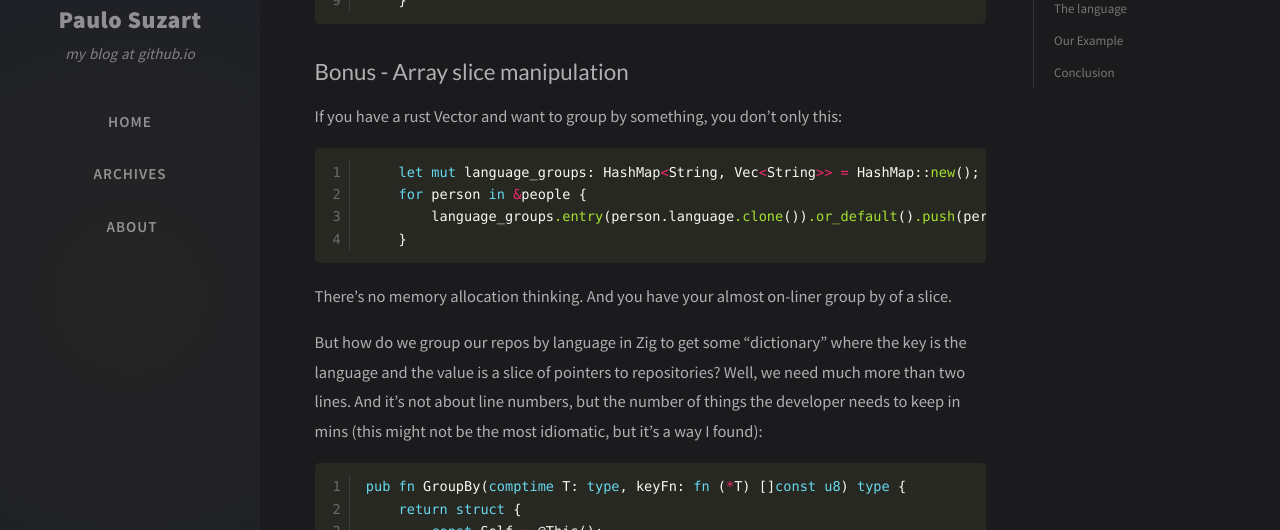
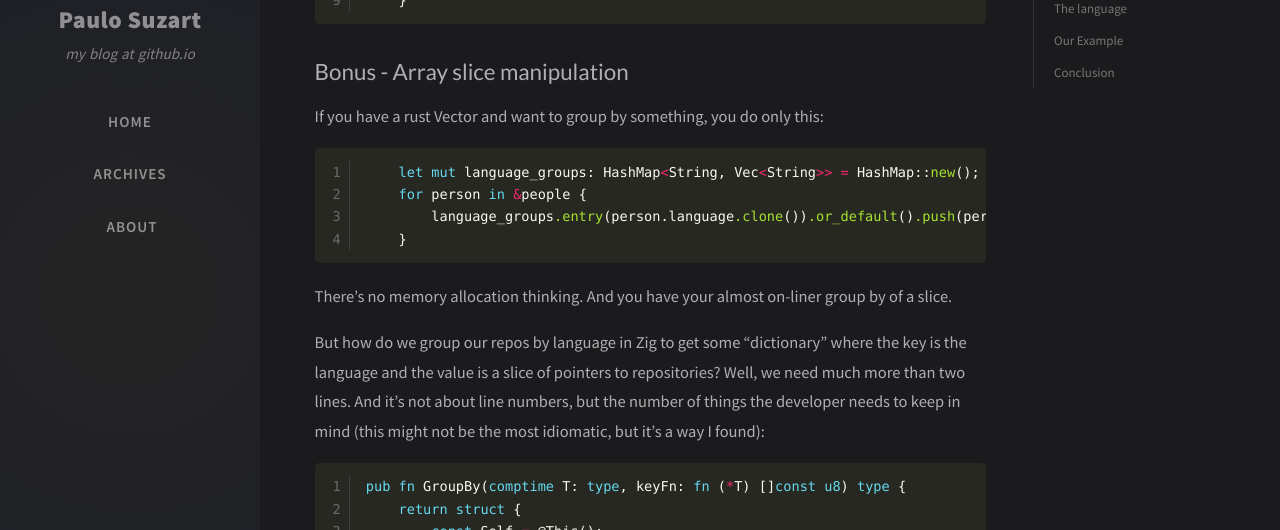
Before and after one commit to paulosuzart/paulosuzart.github.io, a Jekyll site: the page built from _posts/2025-01-05-trying-zig-http-client-and-json-parser.md, in a window 1280 px wide and 900 px high, scrolled down 5934 px. Shown: the part 154-684 px from the top of the window. Built offline with Jekyll 4.4.1, drawn with Linux system fonts in a browser that asks for light colours; nearby versions of some CDN libraries; comment, search, counter and statistics services are not loaded.

Commit message:
Fixed typos

````diff
--- a/_posts/2025-01-05-trying-zig-http-client-and-json-parser.md
+++ b/_posts/2025-01-05-trying-zig-http-client-and-json-parser.md
@@ -203,7 +203,7 @@ We can then use our returned JSON to print it:
 
 ## Bonus - Array slice manipulation
 
-If you have a rust Vector and want to group by something, you don't only this:
+If you have a rust Vector and want to group by something, you do only this:
 
 ```rust
     let mut language_groups: HashMap<String, Vec<String>> = HashMap::new();
@@ -214,7 +214,7 @@ If you have a rust Vector and want to group by something, you don't only this:
 
 There's no memory allocation thinking. And you have your almost on-liner group by of a slice.
 
-But how do we group our repos by language in Zig to get some "dictionary" where the key is the language and the value is a slice of pointers to repositories? Well, we need much more than two lines. And it's not about line numbers, but the number of things the developer needs to keep in mins (this might not be the most idiomatic, but it's a way I found):
+But how do we group our repos by language in Zig to get some "dictionary" where the key is the language and the value is a slice of pointers to repositories? Well, we need much more than two lines. And it's not about line numbers, but the number of things the developer needs to keep in mind (this might not be the most idiomatic, but it's a way I found):
 
 ```zig
 pub fn GroupBy(comptime T: type, keyFn: fn (*T) []const u8) type {
````
